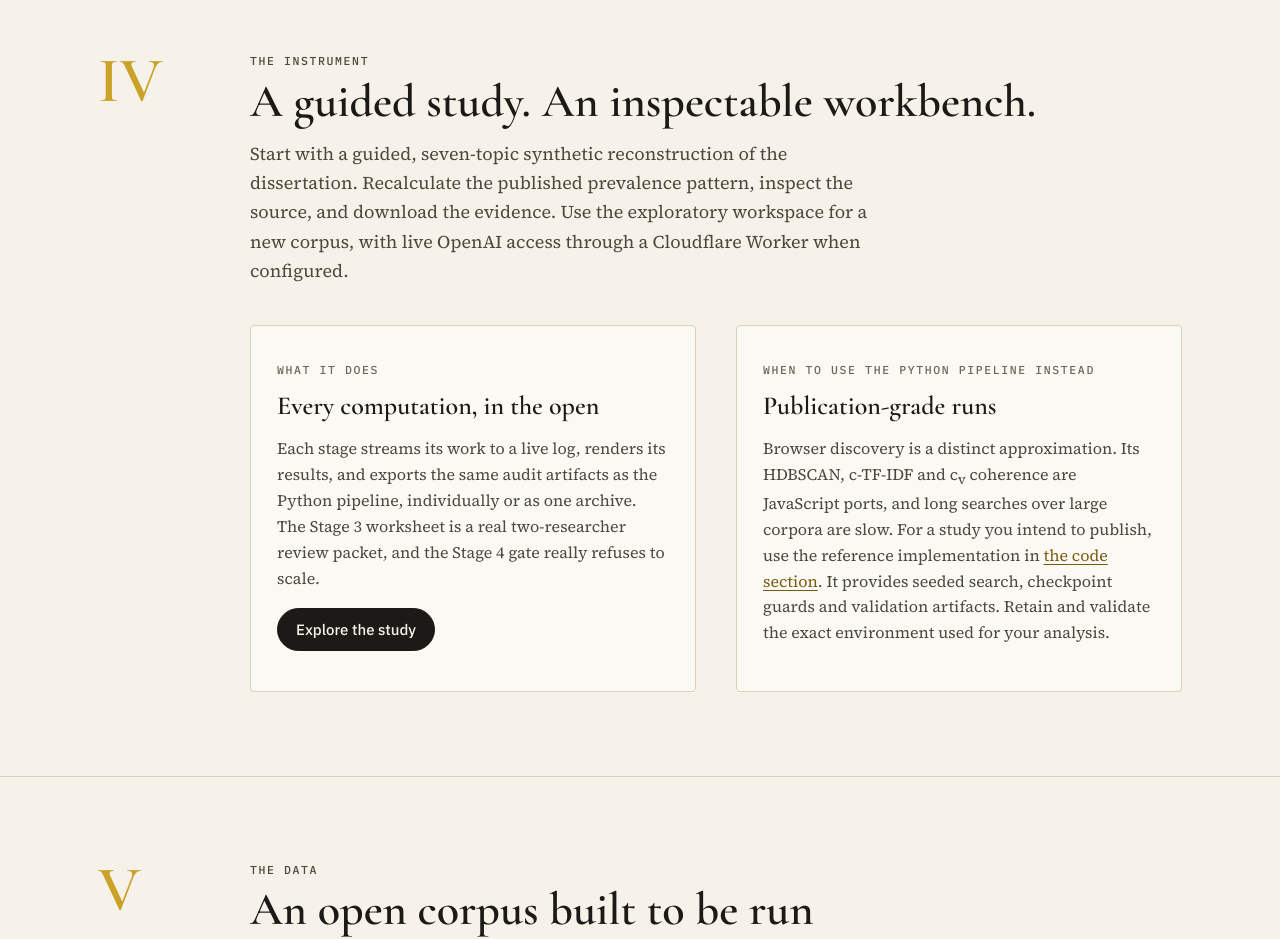
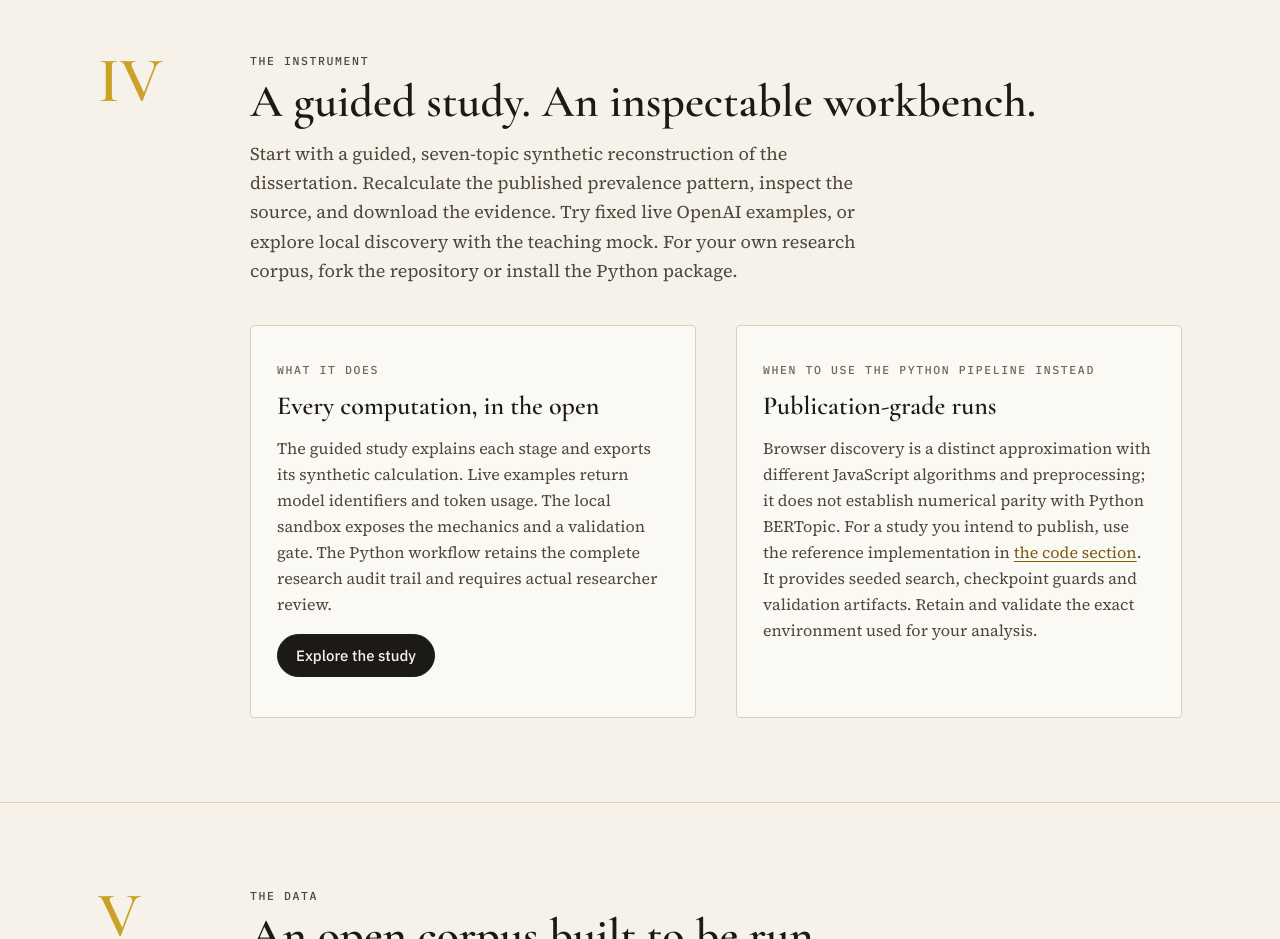
Before and after one commit to jethomasphd/TopicLLM, a website: page docs/index.html in a window 1280 px wide. Shown: the part 4300-5239 px from the top of the page. Drawn offline with nearby package versions, Linux system fonts and the light colour scheme; no server answers.

Commit message:
Align homepage guidance with fixed public examples and Python research

```diff
--- a/docs/index.html
+++ b/docs/index.html
@@ -306,23 +306,23 @@
       <div>
         <p class="label">The instrument</p>
         <h2>A guided study. An inspectable workbench.</h2>
-        <p>Start with a guided, seven-topic synthetic reconstruction of the dissertation. Recalculate the published prevalence pattern, inspect the source, and download the evidence. Use the exploratory workspace for a new corpus, with live OpenAI access through a Cloudflare Worker when configured.</p>
+        <p>Start with a guided, seven-topic synthetic reconstruction of the dissertation. Recalculate the published prevalence pattern, inspect the source, and download the evidence. Try fixed live OpenAI examples, or explore local discovery with the teaching mock. For your own research corpus, fork the repository or install the Python package.</p>
       </div>
     </div>
     <div class="two-col indent reveal">
       <div class="panel">
         <p class="label">What it does</p>
         <h3>Every computation, in the open</h3>
-        <p>Each stage streams its work to a live log, renders its results, and exports the same audit
-          artifacts as the Python pipeline, individually or as one archive. The Stage 3 worksheet is a
-          real two-researcher review packet, and the Stage 4 gate really refuses to scale.</p>
+        <p>The guided study explains each stage and exports its synthetic calculation. Live examples return
+          model identifiers and token usage. The local sandbox exposes the mechanics and a validation gate.
+          The Python workflow retains the complete research audit trail and requires actual researcher review.</p>
         <p><a class="btn primary" href="app/">Explore the study</a></p>
       </div>
       <div class="panel">
         <p class="label">When to use the Python pipeline instead</p>
         <h3>Publication-grade runs</h3>
-        <p>Browser discovery is a distinct approximation. Its HDBSCAN, c-TF-IDF and c<sub>v</sub>
-          coherence are JavaScript ports, and long searches over large corpora are slow. For a
+        <p>Browser discovery is a distinct approximation with different JavaScript algorithms and preprocessing;
+          it does not establish numerical parity with Python BERTopic. For a
           study you intend to publish, use the reference implementation in
           <a href="#code">the code section</a>. It provides seeded search, checkpoint guards and validation artifacts. Retain and validate the exact environment used for your analysis.</p>
       </div>
```
